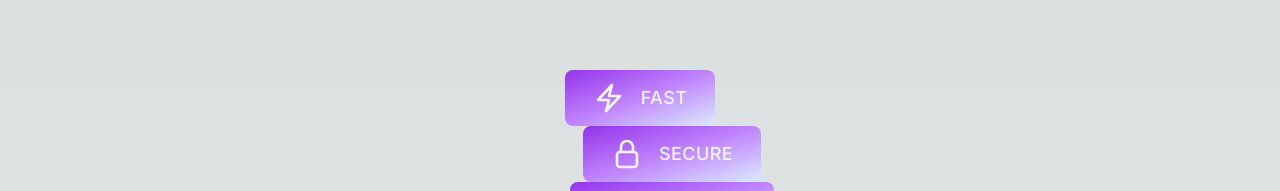
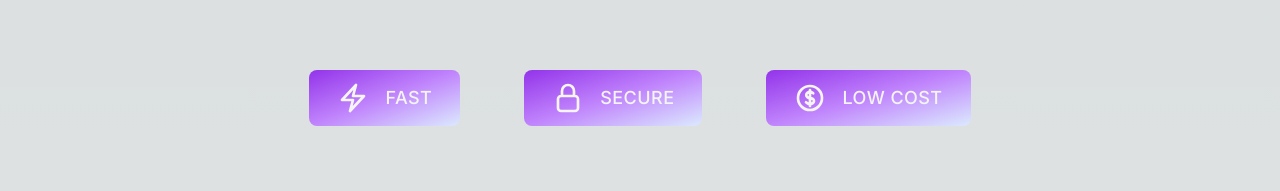
Before and after one commit to TheTateCoini/tatecoin, a Next.js app: page / in a window 1280 px wide. Shown: the part 637-828 px from the top of the page. Built offline with nearby package versions, Linux system fonts and the light colour scheme.

Commit message:
fixed flex

```diff
--- a/app/_components/basic/header.tsx
+++ b/app/_components/basic/header.tsx
@@ -27,6 +27,7 @@ export default function Header() {
           <img
             src="/images/tate.png"
             className="lg:w-11 lg:h-11 w-11 h-11 group-hover:scale-125 transition-transform duration-500 ease-in-out"
+            alt="tatelogo"
           />
           <p className="font-medium tracking-wider text-lg lg:text-2xl mt-1">
             Tate Coin.
--- a/app/_components/home/hero.tsx
+++ b/app/_components/home/hero.tsx
@@ -85,7 +85,7 @@ export default function Hero() {
           </div>
         </div>
       </div>
-      <div className="flex-col flex lg:flex w-full items-center justify-center lg:space-y-0 space-y-8 lg:space-x-16 mt-36">
+      <div className="flex-col flex lg:flex-row w-full items-center justify-center lg:space-y-0 space-y-8 lg:space-x-16 mt-36">
         {spts.map((sp, i) => (
           <BasicCard icon={sp.icon} label={sp.label} key={sp.label + i} />
         ))}
```
